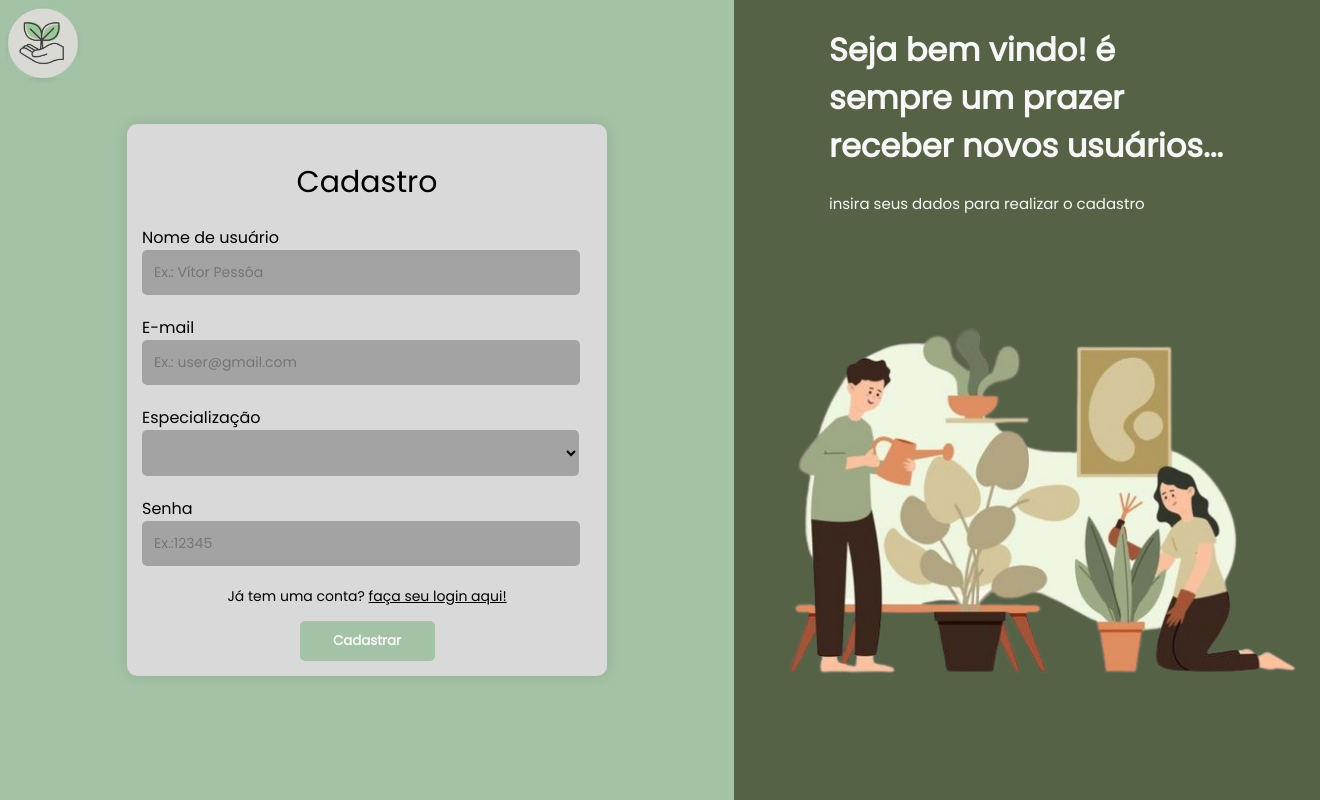
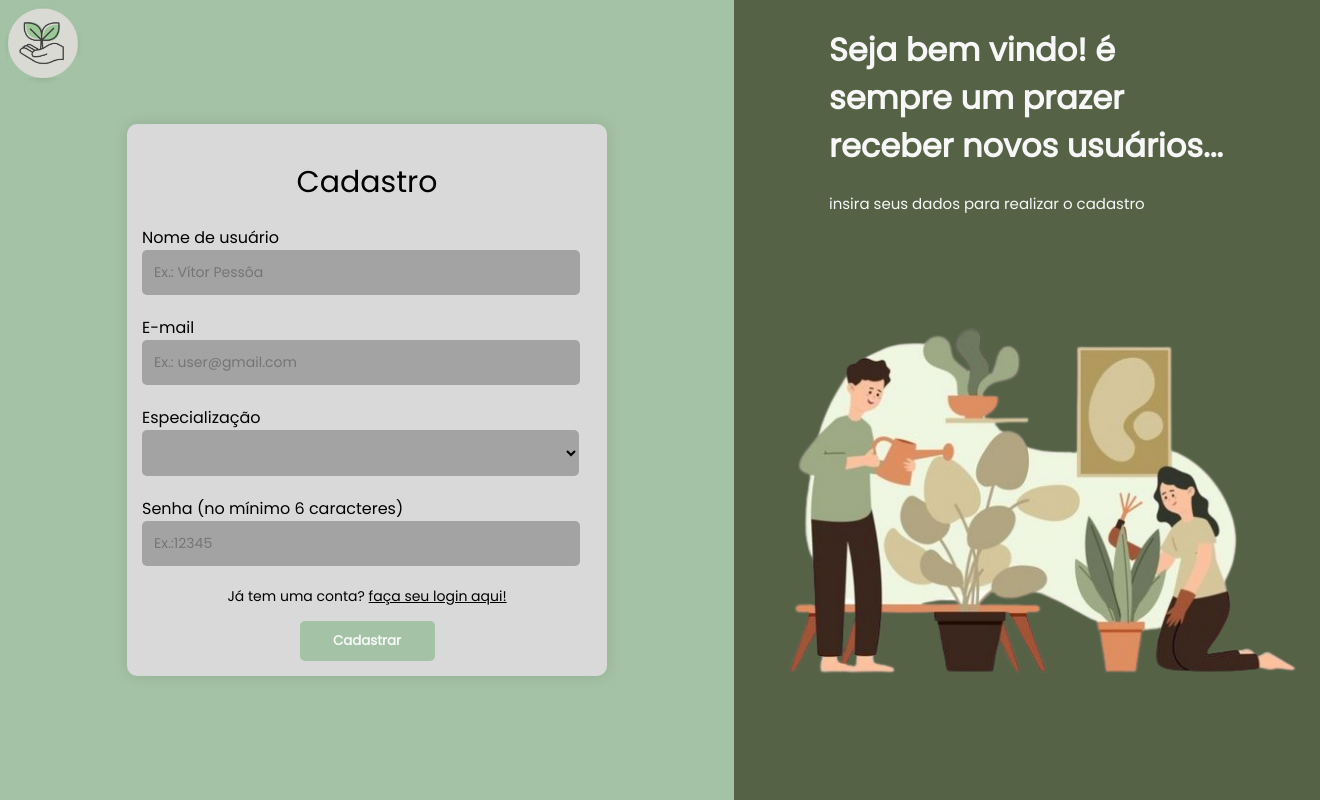
Before and after one commit to V1TOR-P3SSOA/TRABALHO-FINAL, a PHP site: page /codigo/cadastro_form.php in a window 1320 px wide. Run offline with PHP 8.4, Linux system fonts and the light colour scheme.

Commit message:
adição de requerimento de caracteres mínimos para senha

```diff
--- a/codigo/cadastro_form.php
+++ b/codigo/cadastro_form.php
@@ -76,7 +76,7 @@
                 </div>
 
                 <div class="campo">
-                    <label for="user_password">Senha</label>
+                    <label for="user_password">Senha (no mínimo 6 caracteres)</label>
                     <input type="password" name="user_password" id="user_password" placeholder="Ex.:12345">
                 </div>
 
```
